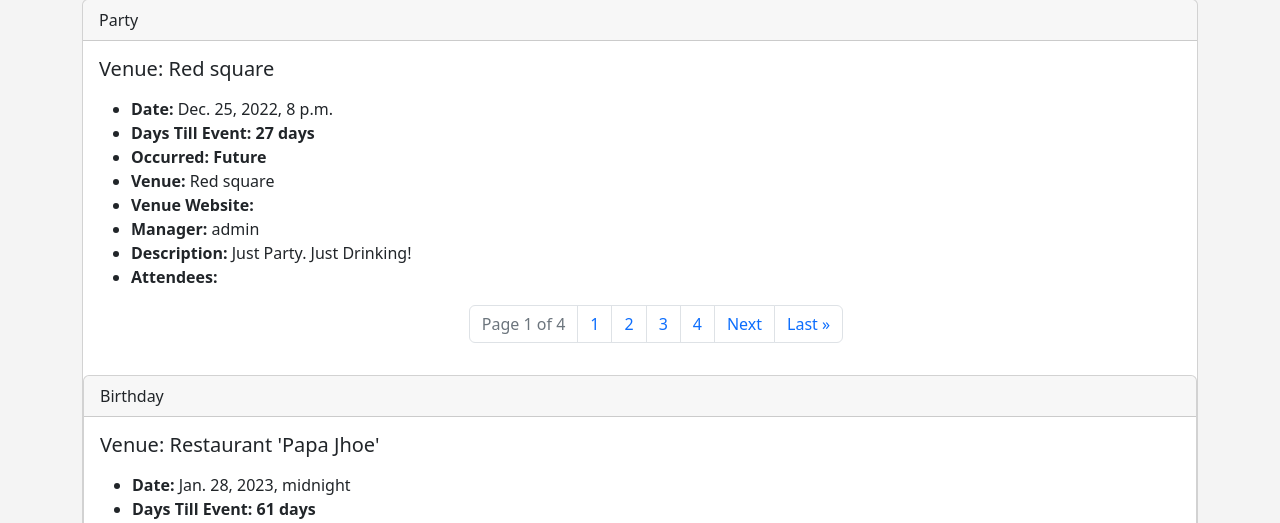
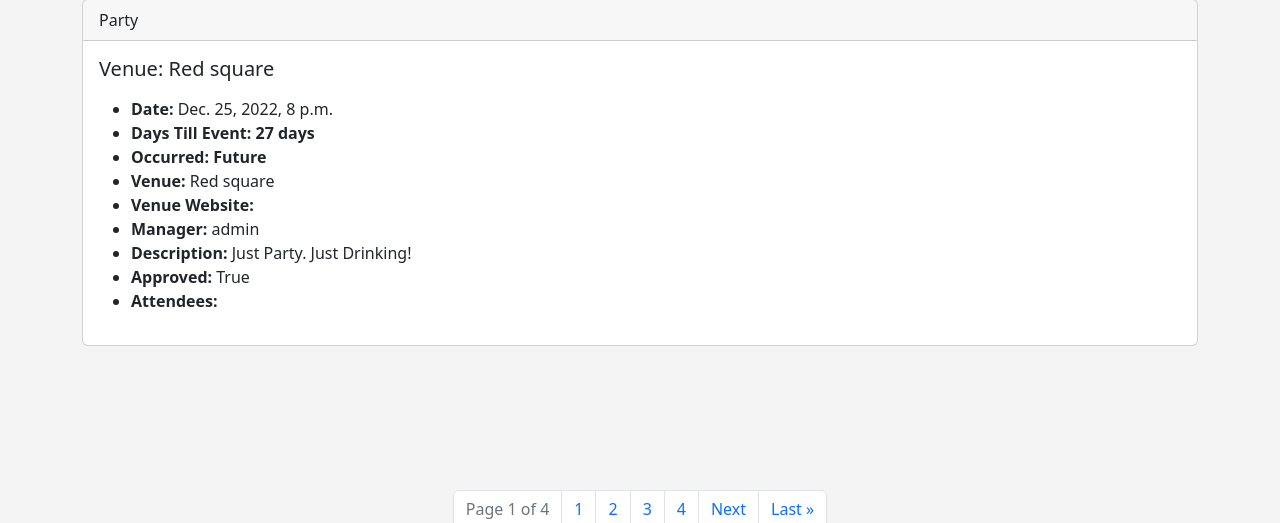
Before and after one commit to Ruslan91111/djangosite, a Django app: page /events in a window 1280 px wide. Shown: the part 137-660 px from the top of the page. Run offline with Django 4.2, Linux system fonts and the light colour scheme; data comes from the database, SQL or seed files in the repository; both versions use the stored data as it was after the commit.

Commit message:
Event Approval

```diff
--- a/mywebsite/events/models.py
+++ b/mywebsite/events/models.py
@@ -34,6 +34,7 @@ class Event(models.Model):
     manager = models.ForeignKey(User, blank=True, null=True, on_delete=models.SET_NULL)
     description = models.TextField(blank=True)
     attendees = models.ManyToManyField(MyClubUser, blank=True)
+    approved = models.BooleanField('Approved', default=False)
 
     def __str__(self):
         return self.name
--- a/mywebsite/events/templates/events/event_list.html
+++ b/mywebsite/events/templates/events/event_list.html
@@ -1,12 +1,10 @@
 {% extends 'events/base.html' %}
-
-
 {% block content %}
 <h1>Events</h1>
 
 
   {% for event in events %}
-
+      {% if event.approved %}
           <div class="card">
           <div class="card-header">
             {{ event }}
@@ -15,7 +13,6 @@
             <h5 class="card-title">Venue: {{event.venue }}</h5>
             <p class="card-text">
               <ul>
-
                   <li><strong>Date: </strong> {{ event.event_date }}<br/></li>
                   <li><strong>Days Till Event: {{ event.Days_till }}</strong></li>
                   <li><strong>Occurred: {{ event.is_past }}</strong></li>
@@ -23,21 +20,30 @@
                   <li><strong>Venue Website: </strong>{{event.venue.web }}<br/></li>
                   <li><strong>Manager: </strong>{{event.manager }}<br/></li>
                   <li><strong>Description: </strong> {{event.description }} <br/></li>
+                  <li><strong>Approved: </strong> {{ event.approved }} <br/></li>
                   <li><strong>Attendees: </strong>
   {% for user in event.attendees.all %}
                   {{ user }}<br/>
   {% endfor %}
+               </li>
+          </ul>
+
         </p>
-
-
+      </div>
 
       {% if user.is_authenticated %}
       {% if user == event.manager %}
             <div class="card-footer text-muted">
-          <a href="{% url 'update-event' event.id %}" class="btn btn-outline-secondary btn-sm"> Update Event</a>  <a href="{% url 'delete-event' event.id %}" class="btn btn-outline-danger btn-sm"> Delete Event</a>
+              <a href="{% url 'update-event' event.id %}" class="btn btn-outline-secondary btn-sm"> Update Event</a>
+              <a href="{% url 'delete-event' event.id %}" class="btn btn-outline-danger btn-sm"> Delete Event</a>
           </div>
       {% endif %}
       {% endif %}
+          </div>
+      {% endif %}
+          <br><br>
+  {% endfor %}
+
 
 
  <!--PAGINATION-->
@@ -61,17 +67,8 @@
          <li class="page-item"><a class="page-link" href="?page={{ events.paginator.num_pages }}"> Last &raquo</a></li>
     {% endif %}
              </div>
-{% endfor %}
-
 
                 </ul>
-
-
-
-
-
-
-
                   </div>
 
 
```
Also changed, not shown: mywebsite/events/admin.py (+4 -3 lines), mywebsite/db.sqlite3, mywebsite/events/migrations/0006_event_approved.py (added). Lines whose indentation alone changed are shown as unchanged.
